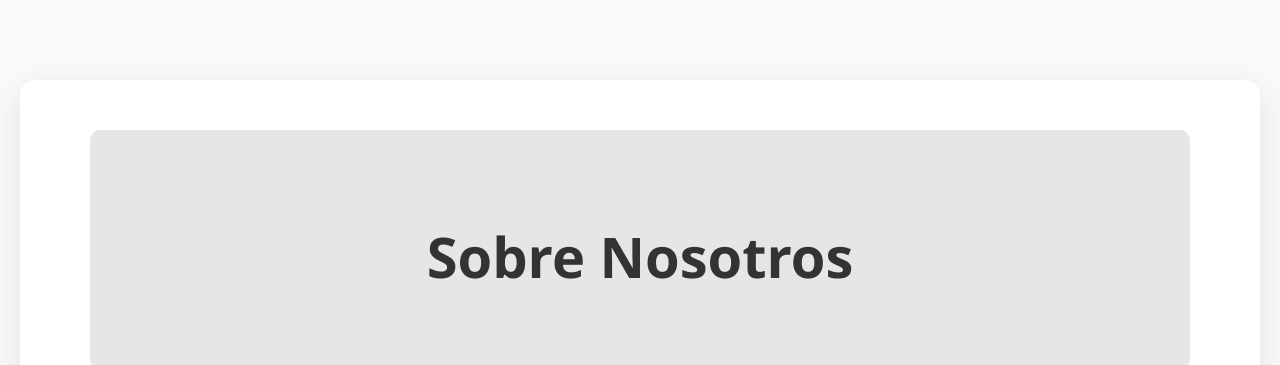
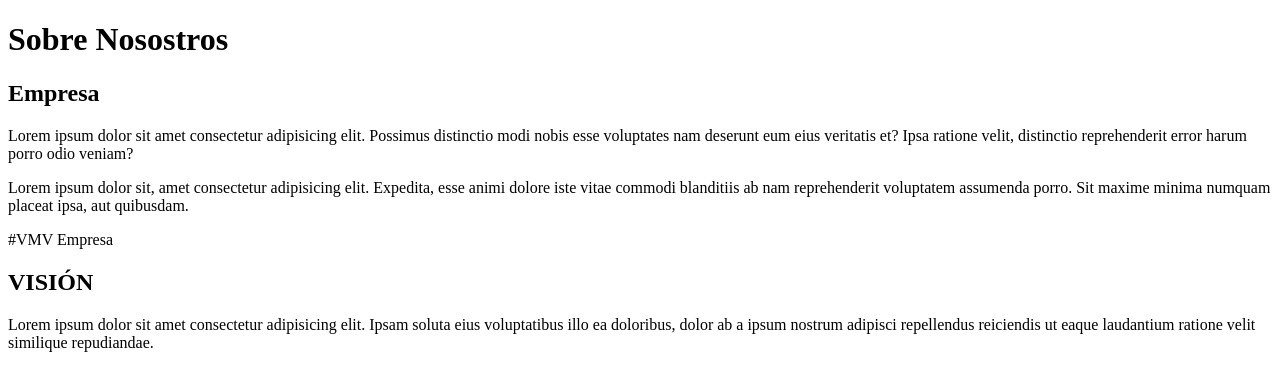
Before and after one commit to FernandoProgramador1/PaginaWeb, a PHP site: template vistas/users/client/Nosotros.php in a window 1280 px wide. Shown: the top 365 px of the page. Run offline with PHP 8.4, Linux system fonts and the light colour scheme; the template is opened without the code that fills it, so the values that code supplies are empty.

Commit message:
Genero vista sobre nosotros

```diff
--- a/vistas/users/client/Nosotros.php
+++ b/vistas/users/client/Nosotros.php
@@ -3,207 +3,82 @@ require_once("modelos/model_mision.php");
 require_once("modelos/model_vision.php");
 require_once("modelos/model_valores.php");
 require_once("modelos/model_quienessomos.php");
-
 ?>
 
+
 <!DOCTYPE html>
-<html lang="en">
+<html lang="es">
 
 <head>
     <meta charset="UTF-8">
     <meta name="viewport" content="width=device-width, initial-scale=1.0">
-    <title>Nosotros</title>
-    <style>
-        body {
-            font-family: 'Segoe UI', Tahoma, Geneva, Verdana, sans-serif;
-            margin: 0;
-            padding: 0;
-            background-color: #fafafa;
-            color: #333;
-        }
-
-        .nosotros-container {
-            max-width: 1100px;
-            margin: 80px auto;
-            padding: 50px 70px;
-            background-color: #ffffff;
-            border-radius: 15px;
-            box-shadow: 0 10px 40px rgba(0, 0, 0, 0.1);
-        }
-
-        .nosotros-header {
-            text-align: center;
-            padding: 50px;
-            border-radius: 10px;
-            margin-bottom: 50px;
-            background-color: #e6e6e6;
-        }
-
-        .nosotros-header h1 {
-            font-size: 3.5em;
-            margin-bottom: 25px;
-        }
-
-        .nosotros-header p {
-            font-size: 1.2em;
-            color: #666;
-            max-width: 750px;
-            margin: 0 auto;
-            text-align: justify;
-            line-height: 1.7;
-        }
-
-        .nosotros-section {
-            margin-top: 70px;
-            margin-bottom: 70px;
-            padding: 50px;
-            border-radius: 10px;
-            background-color: #f4f4f4;
-            box-shadow: 0 4px 20px rgba(0, 0, 0, 0.05);
-            position: relative;
-            text-align: center;
-        }
-
-        .nosotros-container .nosotros-section:first-child {
-            margin-top: 0;
-        }
-
-        .nosotros-section ul {
-            list-style-type: none;
-            padding: 0;
-            text-align: center;
-        }
-
-        .nosotros-section li {
-            margin-bottom: 10px;
-        }
-
-        .nosotros-section::before,
-        .nosotros-section::after {
-            content: "";
-            position: absolute;
-            top: 0;
-            width: 4px;
-            height: 100%;
-            background: linear-gradient(to bottom, transparent 0%, #5A9 25%, #5A9 75%, transparent 100%);
-            pointer-events: none;
-        }
-
-        .nosotros-section::before {
-            left: 0;
-        }
-
-        .nosotros-section::after {
-            right: 0;
-        }
-
-        .nosotros-section h2 {
-            font-size: 2.5em;
-            margin-bottom: 30px;
-            color: #444;
-            position: relative;
-            display: inline-block;
-        }
-
-        .nosotros-section h2::after {
-            content: "";
-            width: 100px;
-            height: 4px;
-            background-color: #5A9;
-            position: absolute;
-            bottom: -20px;
-            left: 50%;
-            transform: translateX(-50%);
-            border-radius: 2px;
-            transition: width 0.3s, background-color 0.3s;
-        }
-
-        .nosotros-section:hover h2::after {
-            width: 130px;
-            background-color: #477;
-        }
-
-        .nosotros-section p {
-            font-size: 1.1em;
-            color: #555;
-            line-height: 1.8;
-            text-align: justify;
-            max-width: 800px;
-            margin: 0 auto;
-        }
-
-        .nosotros-strong {
-            color: #5A9;
-            font-weight: 600;
-        }
-
-        /* Efecto de transición */
-        .nosotros-section {
-            opacity: 0.95;
-            transform: translateY(3px);
-            transition: transform 0.2s ease, opacity 0.2s ease;
-        }
-
-        .nosotros-section:hover {
-            transform: translateY(0);
-            opacity: 1;
-        }
-    </style>
+    <title>Sobre Nosotros</title>
 </head>
 
 <body>
-    <div class="nosotros-container">
-        <div class="nosotros-header">
-            <h1>Sobre Nosotros</h1>
+
+    <header>
+        <h1>Sobre Nosostros</h1>
+    </header>
+
+    <section id="nosotros" class="container-fluid">
+        <h2>Empresa</h2>
+        <div id="nosotros-info" class="container">
+            <div class="columna">
                 <p>
-            <?php
-                    foreach (array_reverse($dtqsomos) as $row):
-                        echo $row["DescripcionQuienes"];
-                    endforeach;
-                ?>
+                    Lorem ipsum dolor sit amet consectetur adipisicing elit. Possimus distinctio modi nobis esse voluptates nam deserunt eum eius veritatis et? Ipsa ratione velit,
+                    distinctio reprehenderit error harum porro odio veniam?
                 </p>
             </div>
-
-        <div class="nosotros-section">
-            <h2>Misión</h2>
+            <div class="columna">
                 <p>
-                <?php
-                    foreach (array_reverse($dtmision) as $row):
-                            echo $row["DescripcionMision"];
-                    endforeach;
-                ?>
+                    Lorem ipsum dolor sit, amet consectetur adipisicing elit. Expedita, esse animi dolore iste vitae commodi blanditiis ab nam reprehenderit voluptatem assumenda porro.
+                    Sit maxime minima numquam placeat ipsa, aut quibusdam.
                 </p>
             </div>
+        </div>
+    </section>
 
-        <div class="nosotros-section">
-            <h2>Visión</h2>
+    <section id="vmv" class="container">
+        <div class="vmv-header">
+            <div class="header-content">
+                <span>#VMV</span>
+                <span class="header-title">Empresa</span>
+            </div>
+        </div>
+        <div class="vmv-section vision">
+            <h2>VISIÓN</h2>
             <p>
-                <?php
-                    foreach (array_reverse($dtvision) as $row):
-                            echo $row["DescripcionVision"];
-                    endforeach;
-                ?>
+                Lorem ipsum dolor sit amet consectetur adipisicing elit. Ipsam soluta eius voluptatibus illo ea doloribus, dolor ab a ipsum nostrum adipisci repellendus reiciendis ut eaque laudantium
+                ratione velit similique repudiandae.
             </p>
+            <div class="icon-container">
+                <img src="recursos\img\icons\mission.svg" alt="Visión">
+            </div>
+        </div>
+        <div class="vmv-section mision">
+            <h2>MISIÓN</h2>
+            <p>
+                Lorem, ipsum dolor sit amet consectetur adipisicing elit. Doloribus explicabo consequuntur neque voluptas id illum laborum reiciendis laudantium, debitis,
+                sit deserunt aspernatur cumque ullam soluta odit quae illo exercitationem optio!
+            </p>
+            <div class="icon-container">
+                <img src="recursos\img\icons\vision.svg">
             </div>
 
-        <div class="nosotros-section">
-            <h2>Valores</h2>
+        </div>
+        <div class="vmv-section valores">
+            <h2>VALORES</h2>
             <p>
-                <?php
-                    foreach (array_reverse($dtvalores) as $row):
-                            echo $row["DescripcionValores"];
-                    endforeach;
-                ?>
+                Lorem ipsum dolor sit amet consectetur adipisicing elit. Sed magnam, ducimus voluptas placeat doloribus, molestiae dolorum pariatur quisquam distinctio itaque cum. Soluta,
+                quos modi repellat voluptatem hic eaque obcaecati ratione.
             </p>
-            <!-- <ul>
-                <li><span class="nosotros-strong">Valor 1:</span> [Descripción del valor]</li>
-                <li><span class="nosotros-strong">Valor 2:</span> [Descripción del valor]</li>
-                <li><span class="nosotros-strong">Valor 3:</span> [Descripción del valor]</li>
-                <li><span class="nosotros-strong">Valor 4:</span> [Descripción del valor]</li>
-                <li><span class="nosotros-strong">Valor 5:</span> [Descripción del valor]</li>
-            </ul> -->
+            <div class="icon-container">
+                <img src="recursos\img\icons\valores.svg" alt="Valores">
             </div>
         </div>
+    </section>
+
 </body>
 
 </html>
```
Also changed, not shown: recursos/CSS/nav-bar.css (+16 -16 lines). Lines whose indentation alone changed are shown as unchanged.
